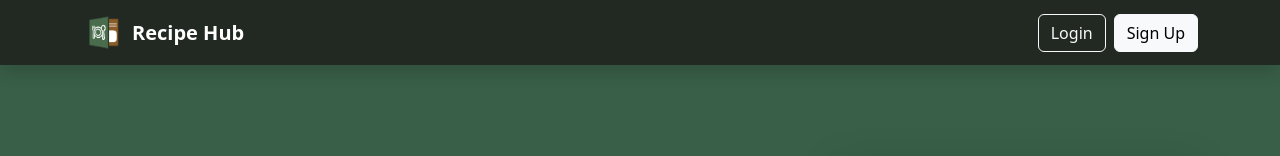
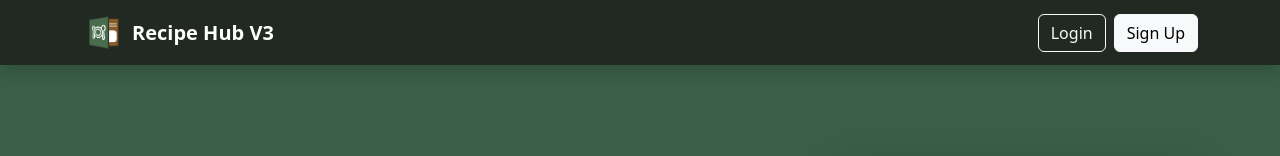
Before and after one commit to JinX06/cloudkitchen-pro-fullstack, an Angular app: page /welcome-34076352 in a window 1280 px wide. Shown: the top 156 px of the page. Built offline with nearby package versions, Linux system fonts and the light colour scheme.

Commit message:
Update navbar branding to reflect Recipe Hub V3

```diff
--- a/src/app/layout/app-header/app-header.html
+++ b/src/app/layout/app-header/app-header.html
@@ -4,7 +4,7 @@
   <div class="container-fluid justify-content-start" style="margin-left:10px;">
     <a class="navbar-brand d-flex align-items-center" routerLink="/welcome-34076352" [queryParams]="{ userId: user.userId }">
       <img src="logo.png" alt="Recipe Hub logo" style="height:45px; width:auto; margin-right:5px;"/>
-      <strong>Recipe Hub</strong>
+      <strong>Recipe Hub V3</strong>
     </a>
 
     <ul class="navbar-nav flex-row ms-3 align-items-center" style="gap: 1rem;">
--- a/src/app/layout/auth-header/auth-header.html
+++ b/src/app/layout/auth-header/auth-header.html
@@ -5,7 +5,7 @@
   <div class="container">
     <a class="navbar-brand d-flex align-items-center" routerLink="/welcome-34076352">
       <img src="logo.png" alt="Recipe Hub logo" style="height:45px; width:auto; margin-right:5px;"/>
-      <strong>Recipe Hub</strong>
+      <strong>Recipe Hub V3</strong>
     </a>
     <div class="ms-auto">
       <a class="btn btn-outline-light me-2" routerLink="/login-34076352">Login</a>
```
